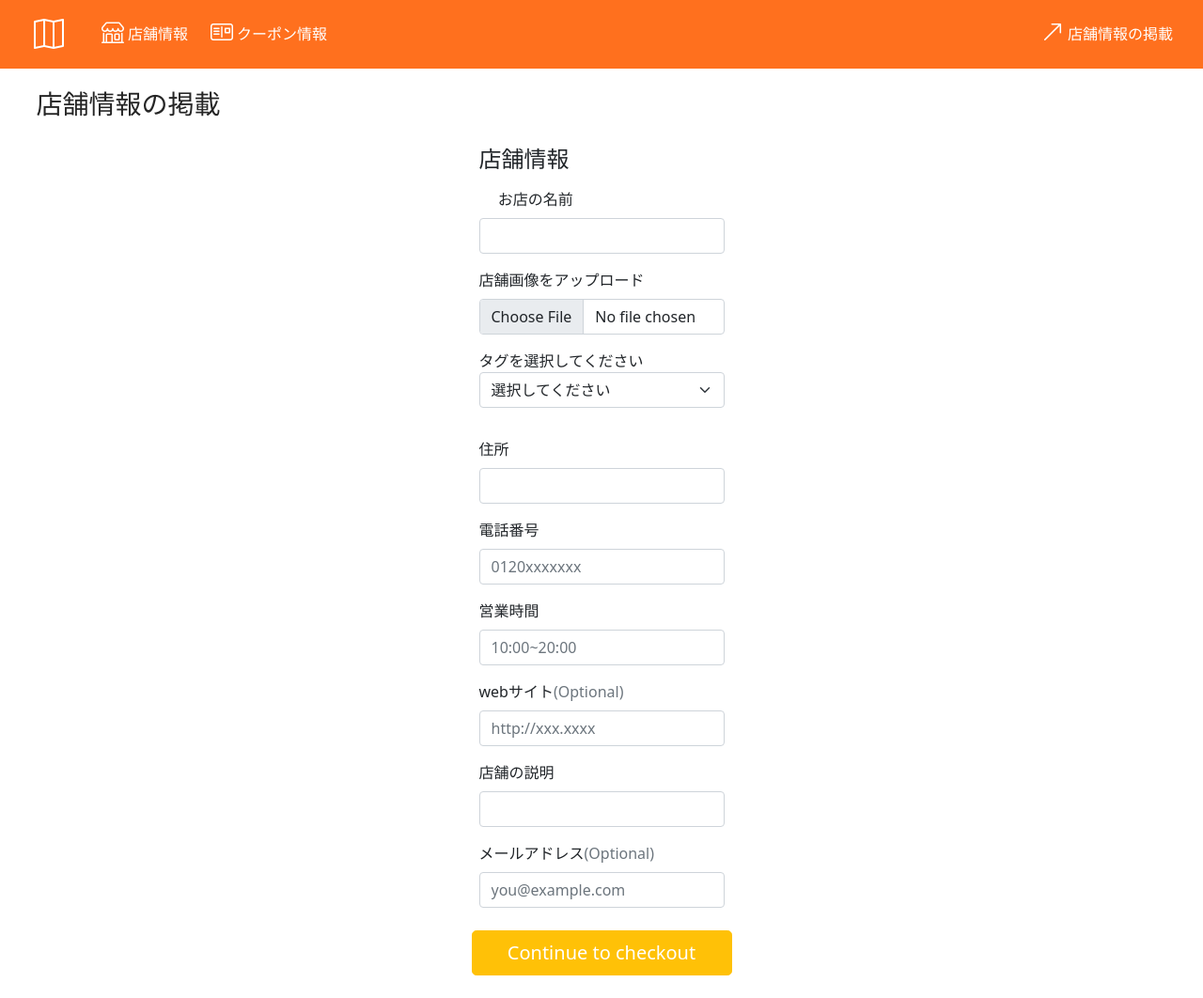
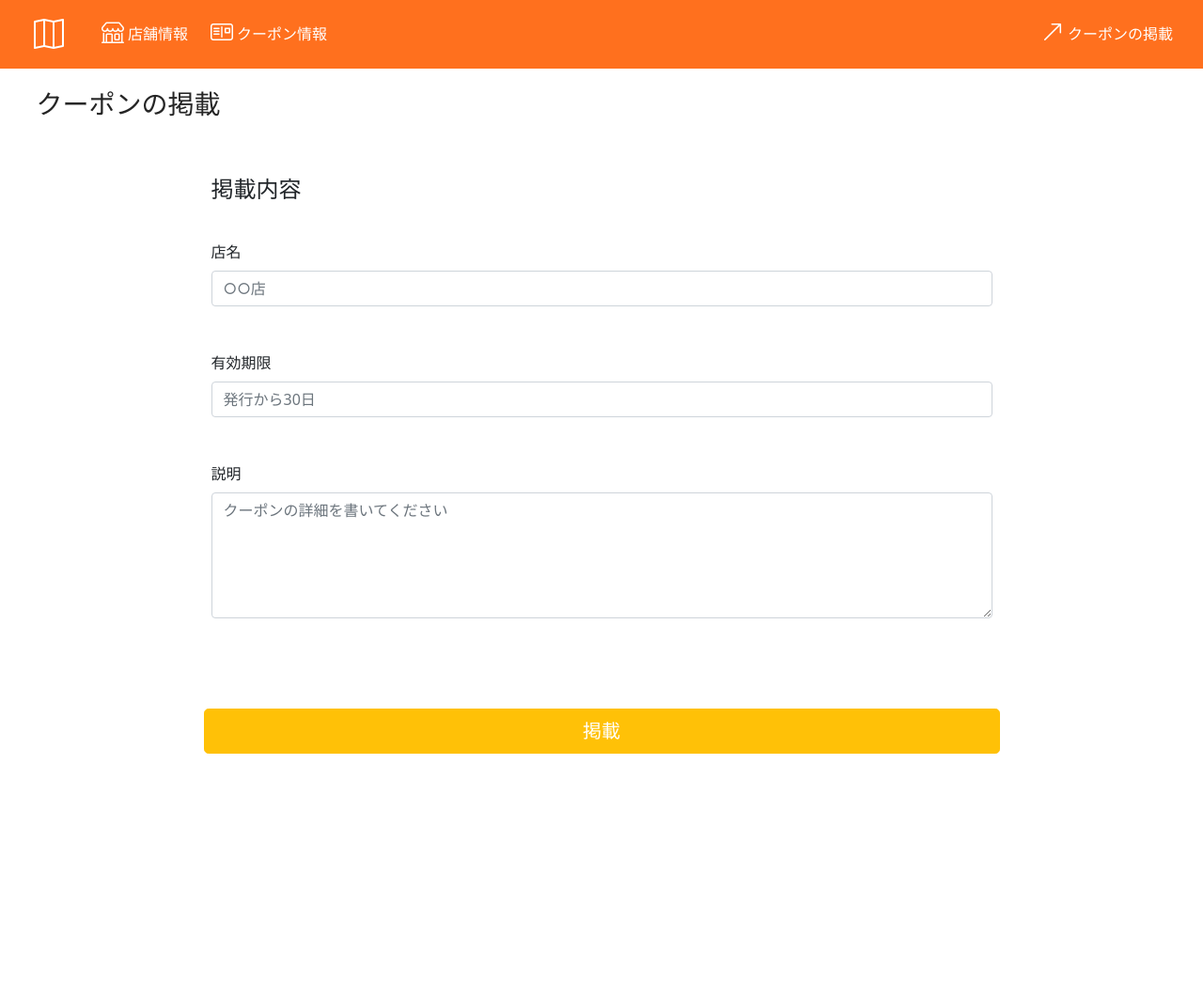
Before and after one commit to Konippi/biprogy_hackathon, a Flask app: page /form in a window 1280 px wide. Shown: the whole page at 94% size. After the commit the page ends 802 px from the top, so only its background shows below. Run offline with Flask 3, Linux system fonts and the light colour scheme.

Commit message:
frontend

```diff
--- a/backend/app.py
+++ b/backend/app.py
@@ -25,6 +25,7 @@ def shop_list():
 @app.route("/shop/<shop_id>", methods=["GET"])
 def shop_details(shop_id):
     shop = kintone.get_kintone_shop(shop_id)
+    print(shop)
 
     return render_template("shop/details.html", shop=shop)
 
--- a/frontend/templates/components/header.html
+++ b/frontend/templates/components/header.html
@@ -27,7 +27,7 @@
           <li class="position-absolute end-0 me-4">
             <a class="nav-link ms-2 d-flex align-items-center" href="/form">
               <i class="bi bi-arrow-up-right h4 text-white pt-1"></i>
-              <span class="text-white ms-1">店舗情報の掲載</span>
+              <span class="text-white ms-1">クーポンの掲載</span>
             </a>
           </li>
         </ul>
--- a/frontend/templates/form/form.html
+++ b/frontend/templates/form/form.html
@@ -1,90 +1,38 @@
 {% extends "components/layout.html" %} {% block subtitle %}
 <div class="position-relative fs-3 black pt-3" style="left: 3vw">
-  店舗情報の掲載
+  クーポンの掲載
 </div>
 {% endblock %}{% block contents %}
 
-<div class="mx-auto">
-  <h4 class="mb-3">店舗情報</h4>
-  <form class="needs-validation" novalidate>
+<div class="mx-auto w-75 mt-5">
+  <h4 class="mt-2 mb-2">掲載内容</h4>
+  <form action="/shop/new" method="post" class="needs-validation" novalidate>
     <div class="row g-3">
 
       <!-- 店名を入力 -->
-      <div class="col-12">
-        <i class="bi bi-shop text-white"></i>
-        <label for="shop-name" class="form-label">お店の名前</label>
-        <input type="text" class="form-control" id="shop-name" required />
+      <div class="col-12 mt-5">
+        <label for="shop-name" class="form-label">店名</label>
+        <input type="text" class="form-control" id="shop-name" placeholder="○○店" required />
         <div class="invalid-feedback">必須の項目です。</div>
       </div>
 
-      <!-- 画像をinput -->
-      <div class="col-12">
-        <label for="formFileMultiple" class="form-label">店舗画像をアップロード</label>
-        <input class="form-control" type="file" id="formFileMultiple" />
-        <div class="invalid-feedback">必須の項目です。</div>
-      </div>
-
-      <!-- タグを追加 -->
-      <div class="mb-3">
-        <label for="tagSelect">タグを選択してください</label>
-        <select class="form-select" id="tagSelect" aria-label="">
-          <option selected>選択してください</option>
-          <option value="1">飲食</option>
-          <option value="2">衣類</option>
-          <option value="3">レジャー</option>
-        </select>
-      </div>
-
-      <!-- 住所を入力 -->
-      <div class="col-12">
-        <label for="inputAddress" class="form-label">住所</label>
+      <!-- 有効期限の入力 -->
+      <div class="col-12 mt-5">
+        <label for="expireDay" class="form-label">有効期限</label>
         <div class="input-group has-validation">
-          <input type="text" class="form-control" id="inputAddress" required />
+          <input type="text" class="form-control" id="expireDay" placeholder="発行から30日" required />
           <div class="invalid-feedback">必須の項目です。</div>
         </div>
       </div>
 
-      <!-- 電話番号の入力 -->
-      <div class="col-12">
-        <label for="inputTelephone" class="form-label">電話番号</label>
-        <div class="input-group has-validation">
-          <input type="number" class="form-control" id="inputTelephone" placeholder="0120xxxxxxx" required />
-          <div class="invalid-feedback">必須の項目です。</div>
-        </div>
-      </div>
-
-      <!-- 営業時間の入力 -->
-      <div class="col-12">
-        <label for="openTime" class="form-label">営業時間</label>
-        <div class="input-group has-validation">
-          <input type="text" class="form-control" id="openTime" placeholder="10:00~20:00" required />
-          <div class="invalid-feedback">必須の項目です。</div>
-        </div>
-      </div>
-
-      <!-- webサイトのリンクを追加 -->
-      <div class="col-12">
-        <label for="website" class="form-label">webサイト<span class="text-muted">(Optional)</span></label>
-        <input type="text" class="form-control" id="website" placeholder="http://xxx.xxxx" />
+      <!-- クーポン詳細を追加 -->
+      <div class="col-12 mt-5 mb-5">
+        <label for="shop-info" class="form-label">説明</label>
+        <textarea class="form-control" id="shop-info" rows="5" placeholder="クーポンの詳細を書いてください"></textarea>
         <div class="invalid-feedback">必須の項目です。</div>
       </div>
-
-      <!-- 店舗説明を追加 -->
-      <div class="col-12">
-        <label for="text" class="form-label">店舗の説明</label>
-        <input type="text" class="form-control" id="" placeholder="" />
-        <div class="invalid-feedback">必須の項目です。</div>
-      </div>
-
-      <!-- メールアドレスの追加 -->
-      <div class="col-12">
-        <label for="email" class="form-label">メールアドレス<span class="text-muted">(Optional)</span></label>
-        <input type="email" class="form-control" id="email" placeholder="you@example.com" />
-        <div class="invalid-feedback">必須の項目です。</div>
-      </div>
-
-      <button class="w-100 btn btn-warning btn-lg mt-4" type="submit">
-        <span class="text-white">Continue to checkout</span>
+      <button class="w-100 btn btn-warning btn-lg mt-5" type="submit">
+        <span class="text-white">掲載</span>
       </button>
   </form>
 </div>
```
Also changed, not shown: frontend/templates/coupon/details.html (+7 -10 lines), frontend/templates/shop/details.html (+14 -9 lines), frontend/static/css/style.css (line endings or trailing spaces).
